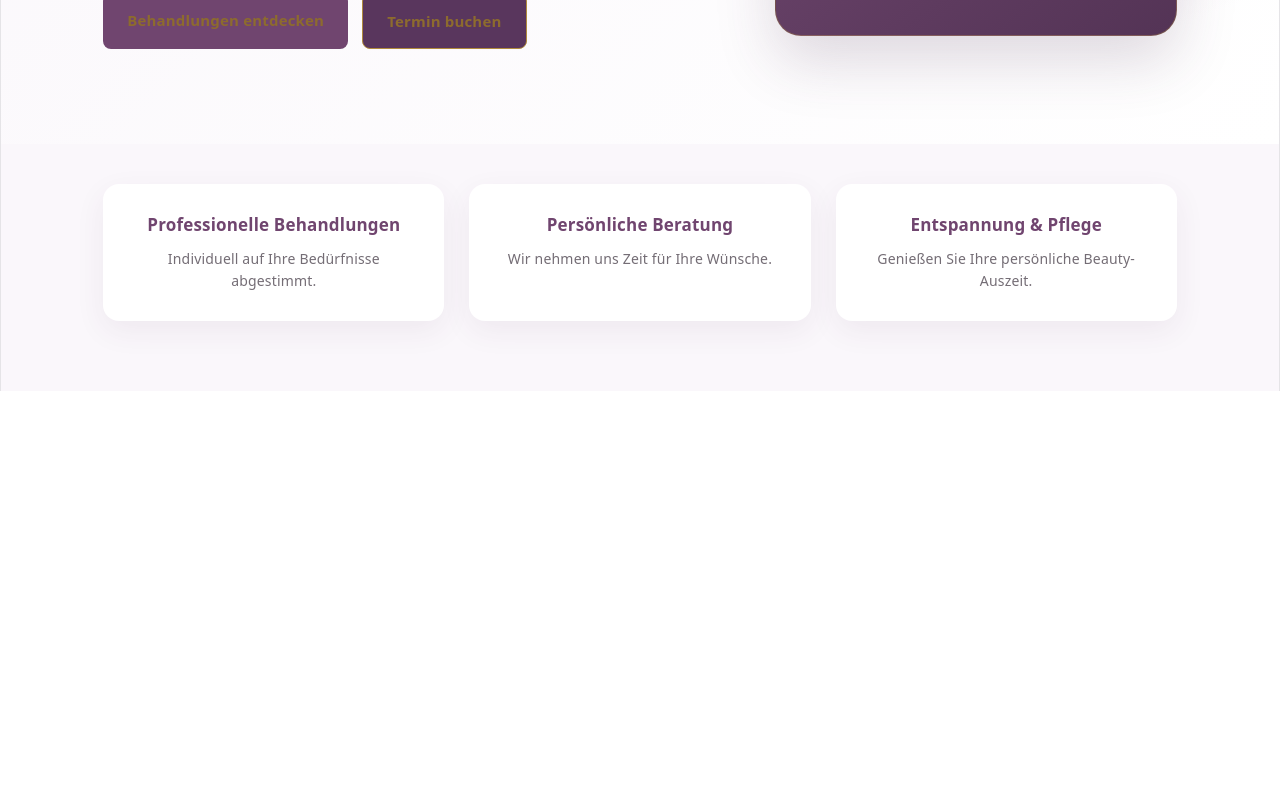
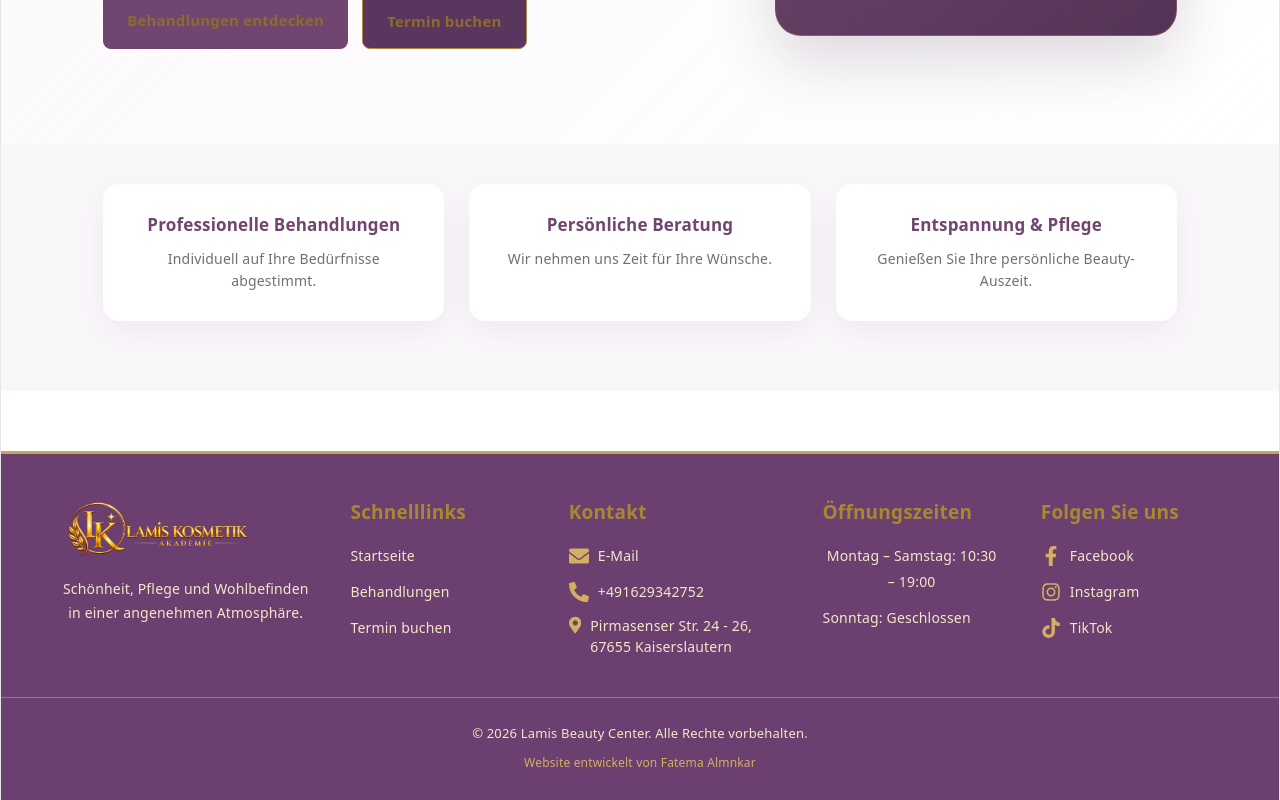
Before and after one commit to fatemaalmnkar-del/Lamis-Beauty-Center, a React app in the folder frontend/: page / in a window 1280 px wide. Shown: the part 582-1382 px from the top of the page. Before the commit the page ends 973 px from the top, so only its background shows below. Built offline with nearby package versions, Linux system fonts and the light colour scheme; the HTML template or start-up script is replaced by a standard one.

Commit message:
footer hinzufügen

```diff
--- a/frontend/package.json
+++ b/frontend/package.json
@@ -14,6 +14,7 @@
     "axios": "^1.20.0",
     "react": "^19.2.8",
     "react-dom": "^19.2.8",
+    "react-icons": "^5.7.0",
     "react-redux": "^9.3.0",
     "react-router-dom": "^7.18.2"
   },
--- a/frontend/src/App.css
+++ b/frontend/src/App.css
@@ -141,3 +141,217 @@ body,
     font-size: 12px;
   }
 }
+
+/* ===== FOOTER ===== */
+
+.footer {
+  width: 100%;
+  background-color: #6b3f6f;
+  color: #f3e7c8;
+  border-top: 3px solid #c8a45d;
+  margin-top: 60px;
+}
+
+.footer-content {
+  display: grid;
+  grid-template-columns: 1.4fr 1fr 1.2fr 1fr 1fr;
+  gap: 40px;
+  align-items: start;
+
+  padding: 45px 60px 30px;
+}
+
+/* ===== BRAND ===== */
+
+.footer-brand {
+  max-width: 300px;
+}
+
+.footer-brand-logo {
+  width: 190px;
+  height: auto;
+  display: block;
+  margin-bottom: 15px;
+}
+
+.footer-brand p {
+  margin: 0;
+  font-size: 14px;
+  line-height: 1.7;
+}
+
+
+
+.footer-links {
+  display: flex;
+  flex-direction: column;
+  align-items: flex-start;
+}
+
+.footer-links a {
+  color: #f3e7c8;
+  text-decoration: none;
+  font-size: 14px;
+  margin-bottom: 10px;
+}
+
+.footer-links a:hover {
+  color: #d4af63;
+}
+
+/* ===== CONTACT ===== */
+
+.footer-kontakt{
+  display: flex;
+  flex-direction: column;
+  align-items: flex-start;
+}
+.footer-zeiten h3,
+.footer-links h3,
+.footer-kontakt h3,
+.footer-social h3 {
+  color: #a88731;
+  font-size: 19px;
+  font-weight: 700;
+  margin-bottom: 18px;
+}
+
+.footer-kontakt p {
+  margin: 0 0 10px 0;
+  font-size: 14px;
+}
+
+.footer-kontakt a {
+  color: #f3e7c8;
+  text-decoration: none;
+}
+
+.footer-kontakt a:hover {
+  color: #d4af63;
+}
+.kontakt-adresse  {
+  color: #f3e7c8;
+  font-size: 14px;
+  gap: 9px;
+  line-height: 1.5;
+  text-align: left;
+  display: flex;
+  align-items: flex-start;
+
+}
+
+
+/* ===== SOCIAL ===== */
+
+.footer-social {
+  display: flex;
+  flex-direction: column;
+  align-items: flex-start;
+}
+
+.social-links {
+  display: flex;
+  flex-direction: column;
+  gap: 10px;
+}
+
+.social-links a ,
+.footer-kontakt a {
+  display: flex;
+  align-items: center;
+  gap: 9px;
+
+  color: #f3e7c8;
+  text-decoration: none;
+  font-size: 14px;
+}
+
+.social-links a:hover {
+  color: #d4af63;
+}
+
+.social-links svg,
+.footer-kontakt svg {
+  font-size: 20px;
+  color: #d4af63;
+}
+.footer-zeiten {
+  display: flex;
+  flex-direction: column;
+  align-items: flex-start;
+}
+
+.footer-zeiten p {
+  margin: 0 0 10px 0;
+  font-size: 14px;
+}
+
+/* ===== BOTTOM ===== */
+
+.footer-bottom {
+  width: 100%;
+  text-align: center;
+
+  border-top: 1px solid rgba(212, 175, 99, 0.5);
+
+  padding: 18px 20px 20px;
+}
+
+.footer-bottom p {
+  margin: 4px 0;
+  text-align: center;
+  font-size: 13px;
+}
+
+.footer-bottom p:last-child {
+  color: #d4af63;
+  font-size: 12px;
+}
+
+/* ===== TABLET ===== */
+
+@media (max-width: 900px) {
+  .footer-content {
+    grid-template-columns: 1fr 1fr;
+    gap: 35px;
+
+    padding: 40px 35px 30px;
+  }
+}
+
+/* ===== MOBILE ===== */
+
+@media (max-width: 600px) {
+  .footer-content {
+    grid-template-columns: 1fr;
+    text-align: center;
+
+    padding: 35px 20px 25px;
+  }
+
+  .footer-brand,
+  .footer-links,
+  .footer-contact,
+  .footer-social {
+    align-items: center;
+    max-width: 100%;
+  }
+
+  .footer-brand-logo {
+    width: 170px;
+    margin-left: auto;
+    margin-right: auto;
+  }
+
+  .social-links {
+    align-items: center;
+  }
+
+  .social-links a {
+    justify-content: center;
+  }
+
+  .footer-bottom p {
+    font-size: 11px;
+  }
+}
--- a/frontend/src/App.jsx
+++ b/frontend/src/App.jsx
@@ -1,4 +1,6 @@
 import { Routes,Route,Link } from 'react-router-dom'
+import { FaFacebookF, FaInstagram,FaEnvelope,FaPhoneAlt,FaMapMarkerAlt } from "react-icons/fa";
+import { FaTiktok } from "react-icons/fa6";
 import './App.css'
 import Home from './pages/Home'
 import Services from './pages/Services'
@@ -31,6 +33,9 @@ function App() {
        <ul>
           <li>
             <Link to="/">Startseite</Link>
+          </li>
+          <li>
+            <Link to="/">Über Uns</Link>
           </li>
           <li>
             <Link to="/services">Behandlungen</Link>
@@ -88,6 +93,57 @@ function App() {
         <Route path='/admin' element={<AdminDashboard/>} />
       </Routes>
 
+
+      <footer className='footer'>
+        <div className='footer-content'>
+           <div className='footer-brand'>
+             <img src='/lamis-logo.png' alt='lamis-logo' className='footer-brand-logo'/>
+             <p>  Schönheit, Pflege und Wohlbefinden in einer angenehmen Atmosphäre.</p>
+           </div>
+            <div className='footer-links'>
+               <h3>Schnelllinks</h3>
+               <Link to="/">Startseite</Link>
+               <Link to="/services">Behandlungen</Link>
+               <Link to="/booking">Termin buchen</Link>
+            </div>
+            <div className='footer-kontakt'>
+              <h3>Kontakt</h3>
+              <p> <a href="mailto:lamis1999.01.25@gmail.com"> <FaEnvelope/><span>E-Mail</span></a></p>
+
+              <p> <a href="tel:+491629342752"> <FaPhoneAlt/><span>+491629342752</span></a></p>
+              <p><span className='kontakt-adresse'> <FaMapMarkerAlt />Pirmasenser Str. 24 - 26, 67655 Kaiserslautern</span></p>
+            </div>
+            <div className="footer-zeiten">
+              <h3>Öffnungszeiten</h3>
+              <p>Montag – Samstag: 10:30 – 19:00</p>
+              <p>Sonntag: Geschlossen</p>
+            </div>
+
+            <div className='footer-social'>
+              <h3>Folgen Sie uns</h3>
+              <div className='social-links'>
+                <a href="https://www.facebook.com/share/1Gxyu2qdPy/?mibextid=wwXIfr" target="_blank" rel="noopener noreferrer">
+                  <FaFacebookF />
+                   <span>Facebook</span>
+                </a>
+                <a href="https://www.instagram.com/lamis__akademie?stkn=cmJrM2RjYjllbGdx&utm_source=qr" target="_blank" rel="noopener noreferrer">
+                  <FaInstagram />
+                   <span>Instagram</span>
+                </a>
+                <a href="https://www.tiktok.com/@lamis.beauty1999?_r=1&_t=ZN-96AErvwxkMY " target="_blank" rel="noopener noreferrer">
+                  <FaTiktok />
+                   <span>TikTok</span>
+                </a>
+              </div>
+
+            </div>
+        </div>
+        <div className='footer-bottom'>
+                <p>&copy; {new Date().getFullYear()} Lamis Beauty Center. Alle Rechte vorbehalten.</p>
+                <p>Website entwickelt von Fatema Almnkar</p>
+              </div>
+      </footer>
+
     </div>
 
     </>
```
Also changed, not shown: frontend/public/lamis-logo.png, frontend/src/components/Navbar.css (deleted), frontend/src/components/Navbar.jsx (deleted), 1 other file (tests, documents, lock files or other folders).
